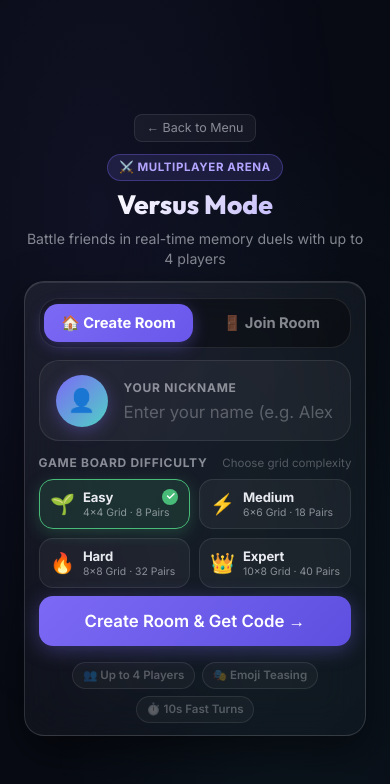
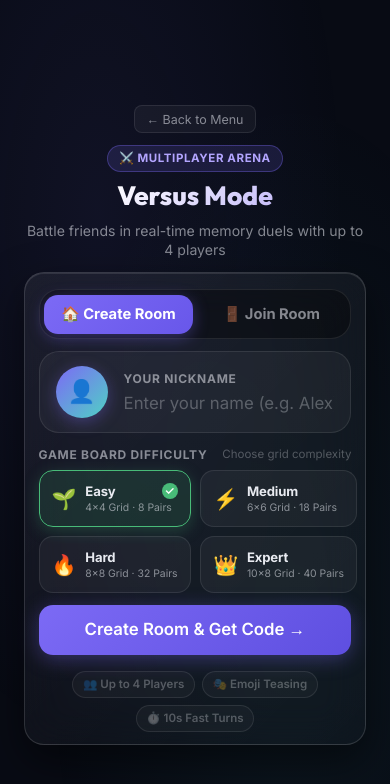
Before and after one commit to AnomMaharjan/memory, a React (Vite) app: page /lobby in a window 390 px wide. Shown: the top 784 px of the page. Built offline with nearby package versions, Linux system fonts and the light colour scheme; no server answers.

Commit message:
style: add top and bottom padding to difficulty choice cards and game board

```diff
--- a/src/index.css
+++ b/src/index.css
@@ -833,15 +833,16 @@ body {
 .difficulty-card-group {
   display: grid;
   grid-template-columns: repeat(2, 1fr);
-  gap: 0.55rem;
+  gap: 0.6rem;
   text-align: left;
+  margin: 0.25rem 0;
 }
 
 .difficulty-choice-card {
   display: flex;
   align-items: center;
-  gap: 0.7rem;
-  padding: 0.65rem 0.85rem;
+  gap: 0.75rem;
+  padding: 0.9rem 0.95rem;
   background: var(--surface);
   border: 1.5px solid var(--border);
   border-radius: var(--radius-md);
@@ -1187,8 +1188,8 @@ body {
   display: flex;
   align-items: center;
   justify-content: center;
-  padding: clamp(0.2rem, 0.8vmin, 0.4rem);
-  padding-bottom: clamp(0.3rem, 1vmin, 0.6rem);
+  padding: clamp(0.5rem, 1.5vmin, 1rem);
+  padding-bottom: clamp(0.75rem, 2vmin, 1.25rem);
   position: relative;
   z-index: 2;
 }
@@ -1207,7 +1208,7 @@ body {
    *   - vertically:   100dvh minus header minus panel minus padding
    */
   width: min(calc(100vw - 1.2rem),
-      calc((100dvh - var(--header-h) - var(--panel-h) - 1.4rem) * (var(--cols, 4) / var(--rows, var(--cols, 4)))));
+      calc((100dvh - var(--header-h) - var(--panel-h) - 2.2rem) * (var(--cols, 4) / var(--rows, var(--cols, 4)))));
   aspect-ratio: var(--cols, 4) / var(--rows, var(--cols, 4));
 }
 
@@ -2764,8 +2765,8 @@ body {
   }
 
   .difficulty-choice-card {
-    padding: 0.55rem 0.65rem;
-    gap: 0.5rem;
+    padding: 0.75rem 0.75rem;
+    gap: 0.55rem;
   }
 
   .choice-icon {
```
